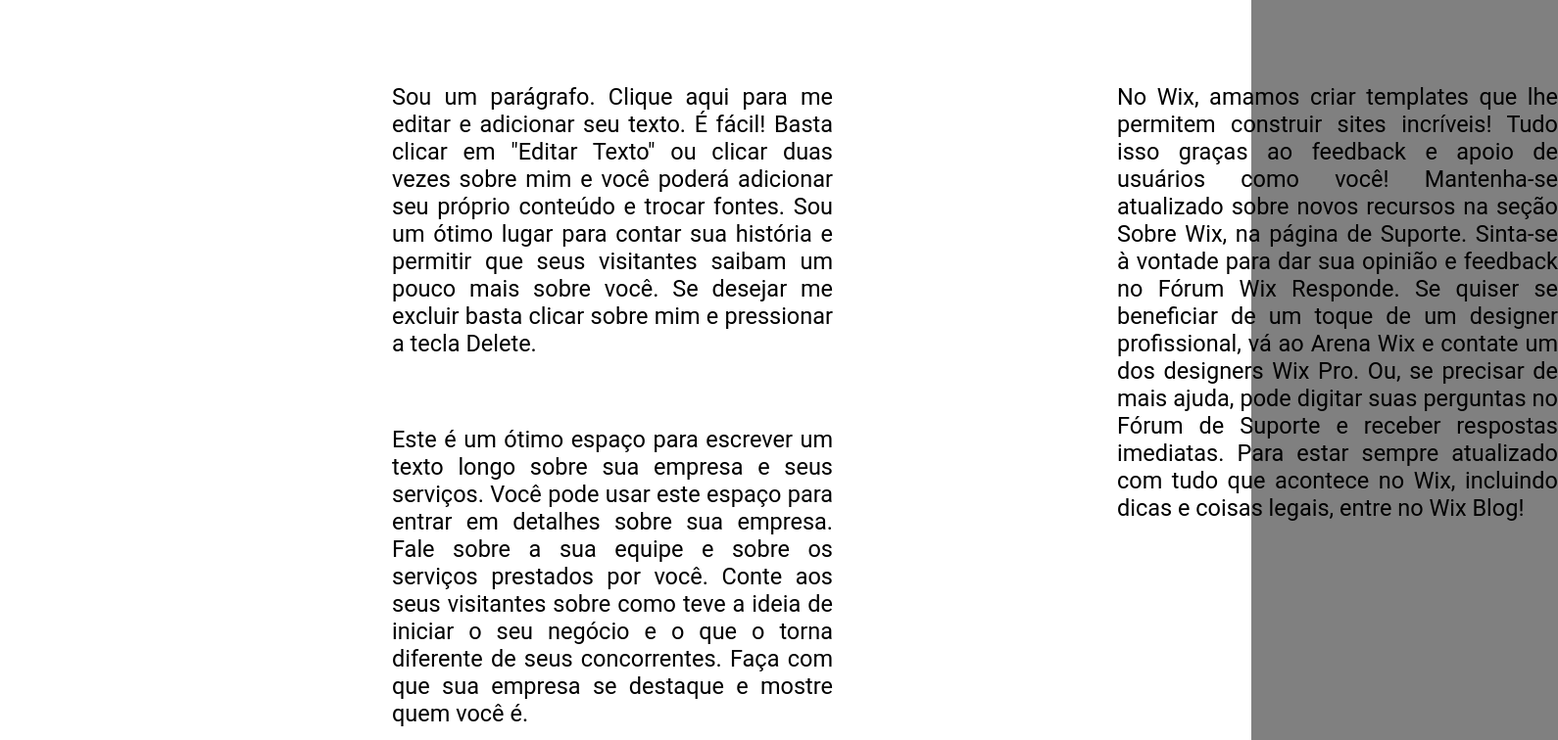
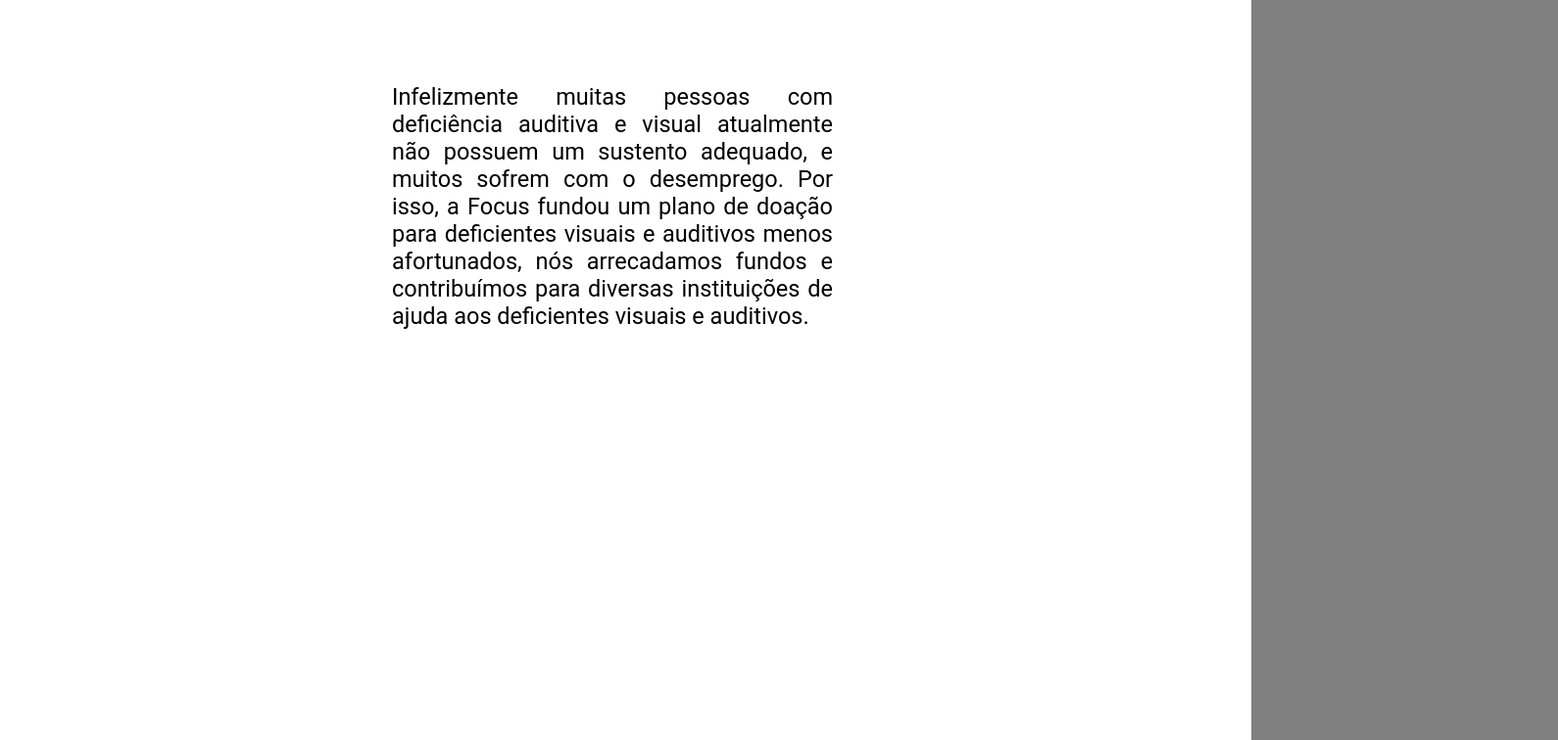
Before and after one commit to FocusInclusion/home, a plain HTML site: page doe.html in a window 1280 px wide. Shown: the part 500-1256 px from the top of the page at 98% size, 1590 px wide, since content can reach past the window. Drawn offline with Linux system fonts and the light colour scheme.

Commit message:
Update doe.html

```diff
--- a/doe.html
+++ b/doe.html
@@ -48,9 +48,9 @@
 
     <div id="zero2">
         <div id="toy"><p>APOIE-NOS</p></div>
-        <div id="melhor"><p>Sou um parágrafo. Clique aqui para me editar e adicionar seu texto. É fácil! Basta clicar em "Editar Texto" ou clicar duas vezes sobre mim e você poderá adicionar seu próprio conteúdo e trocar fontes. Sou um ótimo lugar para contar sua história e permitir que seus visitantes saibam um pouco mais sobre você. Se desejar me excluir basta clicar sobre mim e pressionar a tecla Delete.</p></div>
-        <div id="que"><p>Este é um ótimo espaço para escrever um texto longo sobre sua empresa e seus serviços. Você pode usar este espaço para entrar em detalhes sobre sua empresa. Fale sobre a sua equipe e sobre os serviços prestados por você. Conte aos seus visitantes sobre como teve a ideia de iniciar o seu negócio e o que o torna diferente de seus concorrentes. Faça com que sua empresa se destaque e mostre quem você é.</p></div>
-        <div id="como_treinar_seu_dragão"><p>No Wix, amamos criar templates que lhe permitem construir sites incríveis! Tudo isso graças ao feedback e apoio de usuários como você! Mantenha-se atualizado sobre novos recursos na seção Sobre Wix, na página de Suporte. Sinta-se à vontade para dar sua opinião e feedback no Fórum Wix Responde. Se quiser se beneficiar de um toque de um designer profissional, vá ao Arena Wix e contate um dos designers Wix Pro. Ou, se precisar de mais ajuda, pode digitar suas perguntas no Fórum de Suporte e receber respostas imediatas. Para estar sempre atualizado com tudo que acontece no Wix, incluindo dicas e coisas legais, entre no Wix Blog!</p></div>
+        <div id="melhor"><p>Infelizmente muitas pessoas com deficiência auditiva e visual atualmente não possuem um sustento adequado, e muitos sofrem com o desemprego. Por isso, a Focus fundou um plano de doação para deficientes visuais e auditivos menos afortunados, nós arrecadamos fundos e contribuímos para diversas instituições de ajuda aos deficientes visuais e auditivos.</p></div>
+
+        <div id="como_treinar_seu_dragão"<p>Ajude-nos em nossa causa com seu donativo, você pode nos ajudar a fazer a diferença na vida dessas pessoas. A Focus se dedica inteiramente para o bem-estar dos deficientes, com essa ajuda podemos alavancar nossa causa e ajudar o máximo de pessoas possível.</p></div>
 
     </div>
     <div id="kk"></div>
```
